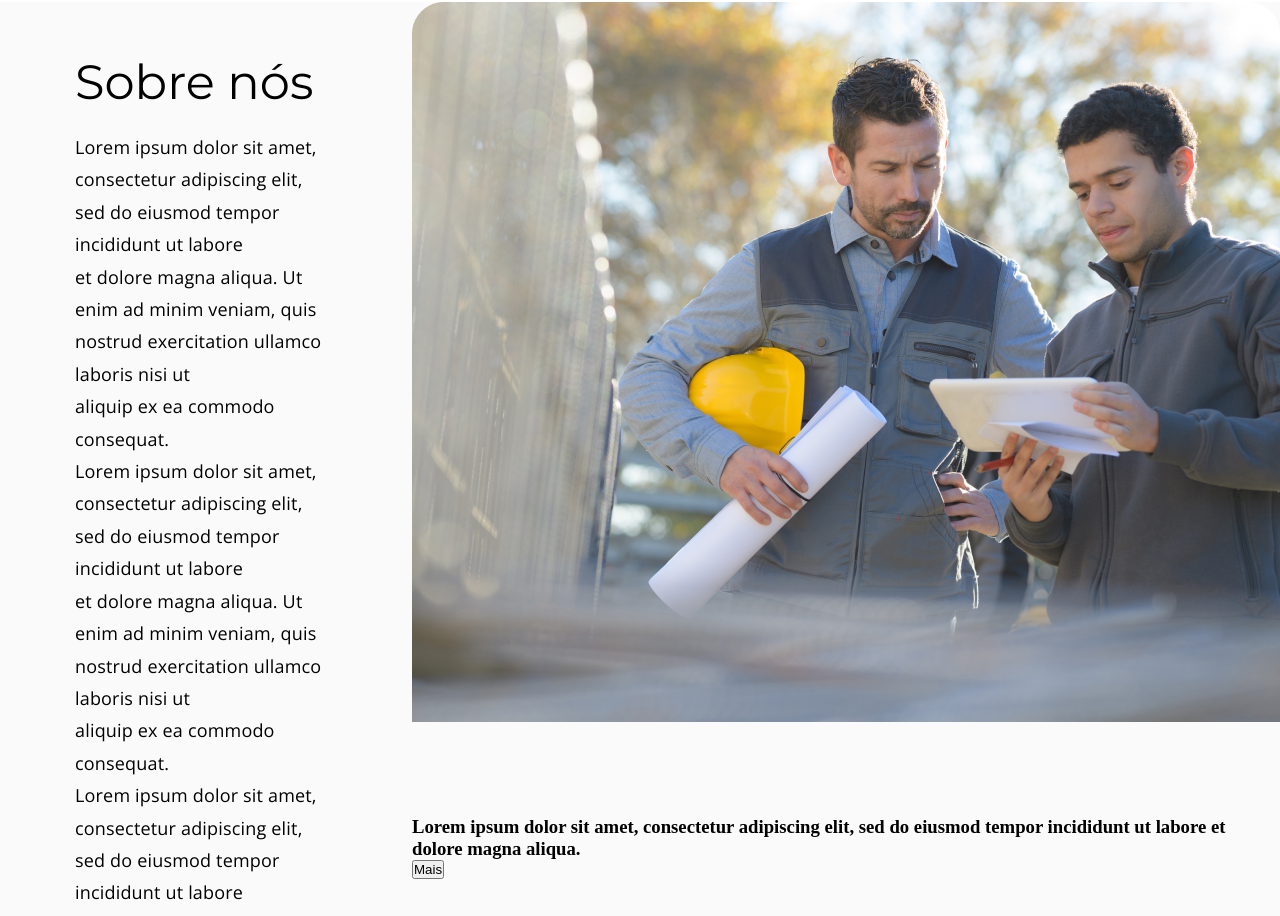
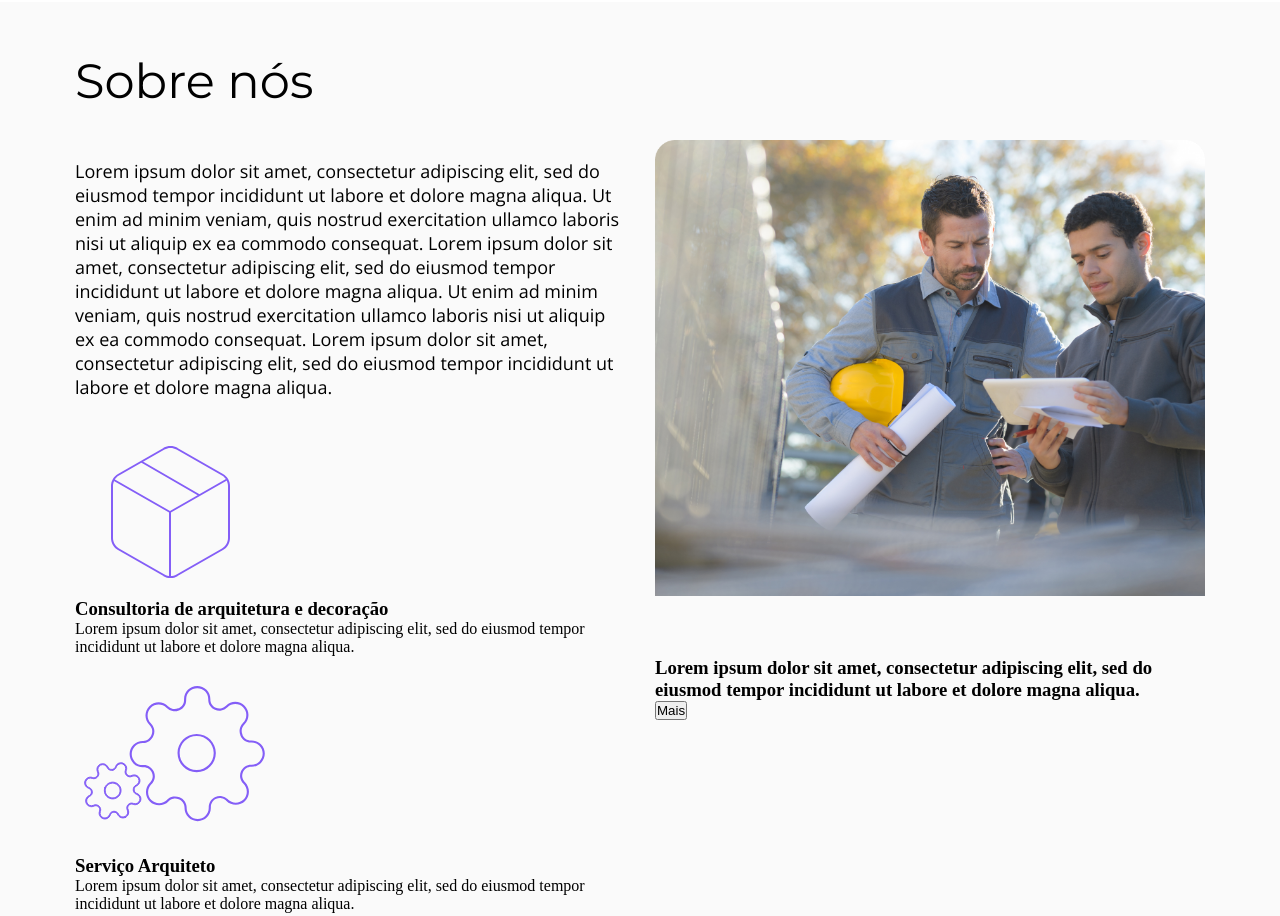
Before and after one commit to DanielDev-cod/Projeto-design-systems-Bloco-8, a plain HTML site: page index.html in a window 1280 px wide. Shown: the part 848-1764 px from the top of the page. Drawn offline with nearby package versions, Linux system fonts and the light colour scheme.

Commit message:
alterado!

```diff
--- a/index.html
+++ b/index.html
@@ -48,54 +48,48 @@
             </div>
         </section>
 
-        <section class="content">
-            <div class="content-2">
-                <div class="sobre-infor">
-                    <div class="sobre-infor-text">
-                        <h2>Sobre nós</h2>
-                        <p>Lorem ipsum dolor sit amet, consectetur adipiscing elit, sed do eiusmod tempor incididunt ut
-                            labore <br>
+        <div class="background-cinza">
+            <section class="servicos">
+                <h2 class="titulo">Sobre nós</h2>
+                <p class="text-principal">Lorem ipsum dolor sit amet, consectetur adipiscing elit, sed do eiusmod tempor incididunt ut
+                    labore
                     et dolore magna aliqua. Ut enim ad minim veniam, quis nostrud exercitation ullamco laboris
-                            nisi ut<br>
-                            aliquip ex ea commodo consequat.<br>
+                    nisi ut
+                    aliquip ex ea commodo consequat.
                     Lorem ipsum dolor sit amet, consectetur adipiscing elit, sed do eiusmod tempor incididunt ut
-                            labore<br>
+                    labore
                     et dolore magna aliqua. Ut enim ad minim veniam, quis nostrud exercitation ullamco laboris
-                            nisi ut<br>
-                            aliquip ex ea commodo consequat.<br>
+                    nisi ut
+                    aliquip ex ea commodo consequat.
                     Lorem ipsum dolor sit amet, consectetur adipiscing elit, sed do eiusmod tempor incididunt ut
-                            labore<br>
+                    labore
                     et dolore magna aliqua.
                 </p>
-                    </div>
-                    <div class="servicos">
-                        <div class="Arquiteto">
+                <div class="servico-consultoria">
                     <img src="assets/Sobre-Nos/caixa.svg" alt="arquitetura e decoração">
+                    <div class="servico-texto">
                         <h3>Consultoria de arquitetura e decoração</h3>
                         <p>Lorem ipsum dolor sit amet, consectetur adipiscing elit, sed do eiusmod tempor incididunt
                             ut labore
                             et dolore magna aliqua.</p>
                     </div>
-                        <div class="Serviço Arquiteto">
+                </div>
+                <div class="serviço-arquiteto">
                     <img src="assets/Sobre-Nos/Frame 12.svg" alt="Serviço Arquiteto">
-                            <h2>Serviço Arquiteto</h2>
+                    <div class="servico-texto-Arquiteto">
+                        <h3>Serviço Arquiteto</h3>
                         <p>Lorem ipsum dolor sit amet, consectetur adipiscing elit, sed do eiusmod tempor incididunt
                             ut labore
                             et dolore magna aliqua.</p>
                     </div>
                 </div>
-                </div>
                 <div class="lorem_conteudo">
-                    <div class="lorem_conteudo_texto">
                     <img src="assets/Banners/Banner 2.png" alt="Tecnicos">
                     <h3>Lorem ipsum dolor sit amet, consectetur adipiscing elit, sed do eiusmod tempor incididunt ut
                         labore et dolore magna aliqua.</h3>
                     <button class="lorem_botao">Mais</button>
                 </div>
-                </div>
-            </div>
             </section>
-
             <!-- aqui como trabalhamos -->
             <section class="trabalhamos">
                 <div class="container1">
@@ -111,11 +105,11 @@
                         consequat.
                         Lorem ipsum dolor sit amet, consectetur adipiscing elit, sed do eiusmod tempor incididunt ut labore
                         et dolore magna aliqua. </p>
-
                     <button><span>Mais</span></button>
                     <button><span>Contrate-nos</span></button>
                 </div>
             </section>
+        </div>
         <!-- termina aqui como trabalhamos -->
 
         <!-- aqui começa as vantagens -->
--- a/style.css
+++ b/style.css
@@ -19,7 +19,9 @@
   padding: 0;
   box-sizing: border-box;
 }
-
+img{
+  max-width: 100%;
+}
 header {
   width: 100%;
   height: 100px;
@@ -119,33 +121,46 @@ ul > li {
   cursor: pointer;
 }
 
-.content {
+.background-cinza{
+  background-color: var(--Branco2);
   margin-top: 50px;
-  background-color: var(--Branco2);
+}
+.servicos{
+  display: grid;
+  grid-template-columns: repeat(2, 1fr);
+  gap: 30px;
+  margin-inline: 75px;
 }
 
-.sobre-infor h2 {
+
+.titulo{
+  grid-column: 1/3 ;
+  margin-top: 50px;
   color: var(--preto);
-  margin-top: 50px;
-  margin-inline: 75px;
   font-family: "Montserrat", sans-serif;
   font-size: 48px;
   font-weight: 400;
-  line-height: 125%;
 }
 
-.sobre-infor p {
+.text-principal{
+  grid-column: 1;
+  margin-top: 19px;
   color: var(--preto);
   font-family: "Open Sans", sans-serif;
   font-size: 18px;
   font-weight: 400;
-  margin-top: 19px;
-  margin-inline: 75px;
-  line-height: 180%;
-  letter-spacing: 0.18px;
+
 }
 
-.content-2{
-  display: flex;
-  flex-direction: row;
+.servico-consultoria{
+  grid-column: 1;
 }
+
+.serviço-arquiteto{
+  grid-column: 1;
+}
+
+.lorem_conteudo{
+  grid-column: 2;
+  grid-row: 2/5;
+}
```
Lines whose indentation alone changed are shown as unchanged.
